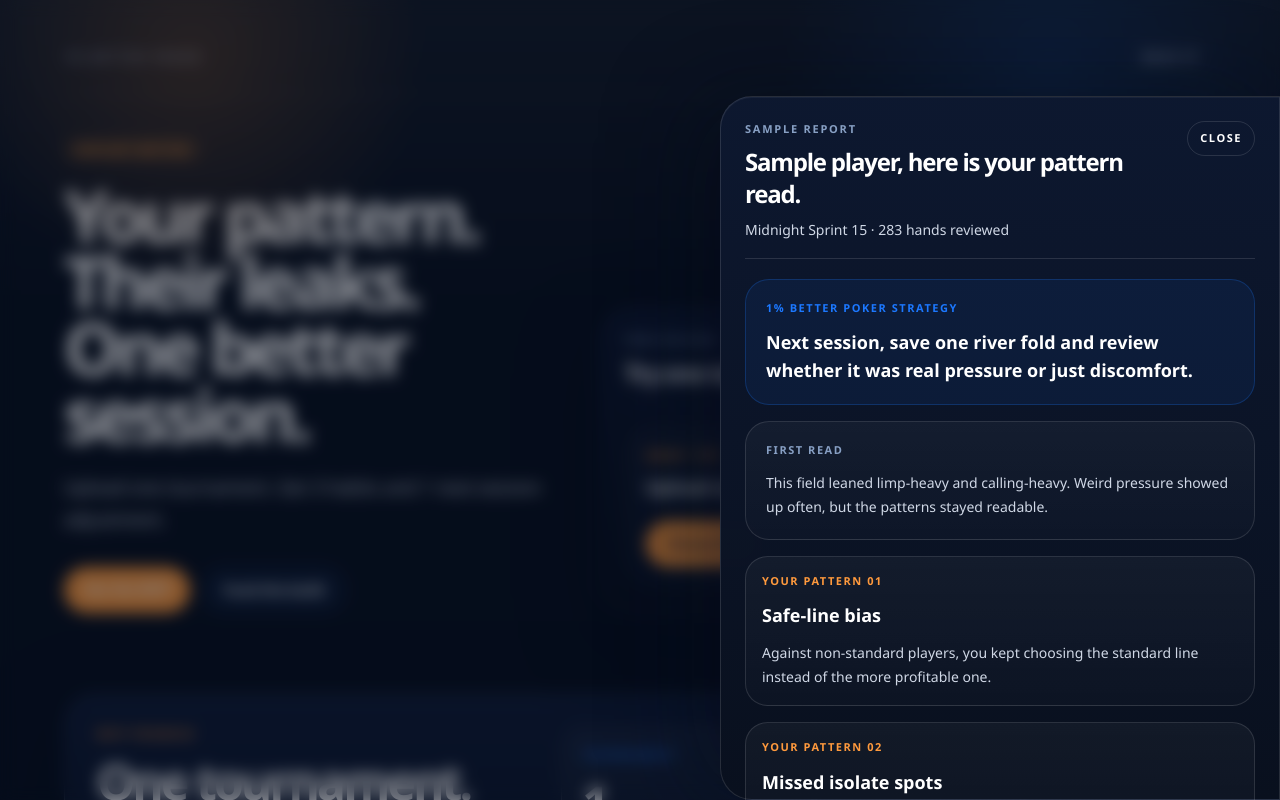
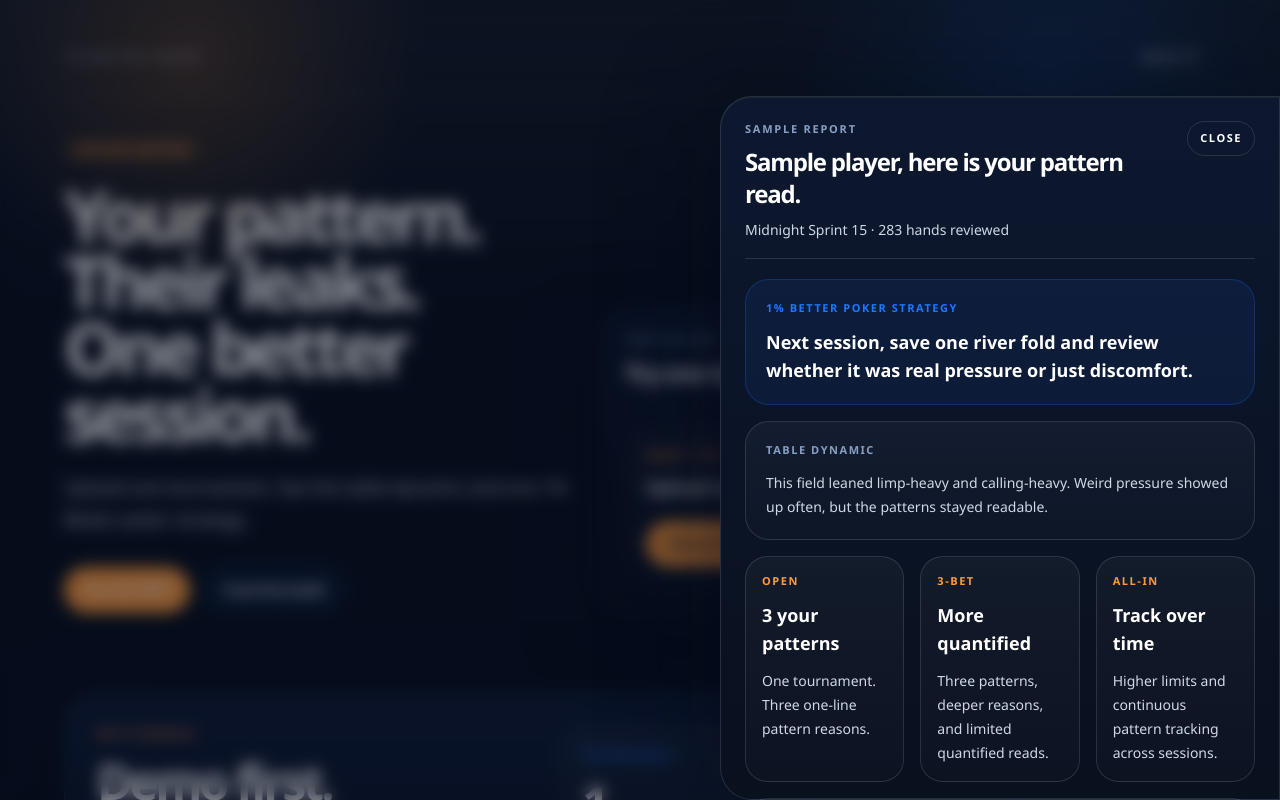
Before and after one commit to sukminc/one-percent-better-poker-site, a Next.js app in the folder frontend/: page / in a window 1280 px wide. Both pictures are taken after a click on the button "Preview sample". Shown: the top 800 px of the page. Built offline with nearby package versions, Linux system fonts and the light colour scheme.

Commit message:
feat: clarify demo and paid review depth

```diff
--- a/frontend/app/components/InstantReviewDemo.tsx
+++ b/frontend/app/components/InstantReviewDemo.tsx
@@ -148,30 +148,41 @@ function ReviewSheet({
 
           <div className="mini-panel rounded-[1.5rem] p-5">
             <p className="text-[11px] font-semibold uppercase tracking-[0.14em] text-[var(--color-muted)]">
-              First read
+              Table dynamic
             </p>
             <p className="mt-3 text-sm leading-6 text-[var(--color-secondary)]">{review.fieldNote}</p>
           </div>
 
-          <div className="grid gap-4">
-            {review.habits.map((habit, index) => (
-              <div key={habit.title} className="mini-panel rounded-[1.4rem] p-4">
+          <div className="grid gap-4 sm:grid-cols-3">
+            <div className="mini-panel rounded-[1.4rem] p-4">
               <p className="text-[11px] font-semibold uppercase tracking-[0.14em] text-[var(--color-accent)]">
-                  Your pattern 0{index + 1}
+                Open
               </p>
-                <p className="mt-3 text-lg font-semibold text-white">{habit.title}</p>
-                <p className="mt-3 text-sm leading-6 text-[var(--color-secondary)]">{habit.body}</p>
-              </div>
-            ))}
+              <p className="mt-3 text-lg font-semibold text-white">3 your patterns</p>
+              <p className="mt-3 text-sm leading-6 text-[var(--color-secondary)]">
+                One tournament. Three one-line pattern reasons.
+              </p>
             </div>
 
-          <div className="mini-panel rounded-[1.5rem] p-5">
-            <p className="text-[11px] font-semibold uppercase tracking-[0.14em] text-[var(--color-muted)]">
-              Paid version
+            <div className="mini-panel rounded-[1.4rem] p-4">
+              <p className="text-[11px] font-semibold uppercase tracking-[0.14em] text-[var(--color-accent)]">
+                3-Bet
               </p>
+              <p className="mt-3 text-lg font-semibold text-white">More quantified</p>
               <p className="mt-3 text-sm leading-6 text-[var(--color-secondary)]">
-              With more uploaded history, your pattern read gets sharper, more quantified, and more personal over time.
+                Three patterns, deeper reasons, and limited quantified reads.
               </p>
+            </div>
+
+            <div className="mini-panel rounded-[1.4rem] p-4">
+              <p className="text-[11px] font-semibold uppercase tracking-[0.14em] text-[var(--color-accent)]">
+                All-In
+              </p>
+              <p className="mt-3 text-lg font-semibold text-white">Track over time</p>
+              <p className="mt-3 text-sm leading-6 text-[var(--color-secondary)]">
+                Higher limits and continuous pattern tracking across sessions.
+              </p>
+            </div>
           </div>
 
           {mode === "sample" && (
--- a/frontend/app/page.tsx
+++ b/frontend/app/page.tsx
@@ -4,19 +4,19 @@ const tiers = [
   {
     label: "Open",
     amount: "$30",
-    note: "Back the first build.",
+    note: "3 your patterns · one-line reasons.",
     href: "https://buy.stripe.com/fZu8wQbT81DO8dIf6I1wY00",
   },
   {
     label: "3-Bet",
     amount: "$150",
-    note: "Push the MVP faster.",
+    note: "3 patterns · more quantified reasons · limited depth.",
     href: "https://buy.stripe.com/5kQbJ20aqeqA51w4s41wY01",
   },
   {
     label: "All-In",
     amount: "$2,000",
-    note: "Back the whole run.",
+    note: "Higher limits · continuous tracking over time.",
     href: "https://buy.stripe.com/28EfZi3mCfuE1Pk7Eg1wY03",
   },
 ];
@@ -84,7 +84,7 @@ export default function Home() {
                 One better session.
               </h1>
               <p className="mt-6 max-w-lg text-lg leading-8 text-[var(--color-secondary)]">
-                Upload one tournament. Get 3 habits and 1 next-session adjustment.
+                Upload one tournament. See the table dynamic and one 1% Better poker strategy.
               </p>
               <div className="mt-8 flex flex-wrap gap-3">
                 <a
@@ -116,14 +116,12 @@ export default function Home() {
                   MVP promise
                 </p>
                 <h2 className="mt-4 text-3xl font-semibold tracking-[-0.06em] text-white sm:text-5xl">
-                  One tournament.
+                  Demo first.
                   <br />
-                  Three habits.
-                  <br />
-                  One adjustment.
+                  Depth later.
                 </h2>
                 <p className="mt-5 text-base leading-7 text-[var(--color-secondary)]">
-                  Not a solver. Not a giant dashboard. Just one honest review loop you would actually use.
+                  The free version shows one table dynamic and one next move. Paid tiers unlock more patterns, better reasons, and longer tracking.
                 </p>
               </div>
 
```
Lines whose indentation alone changed are shown as unchanged.
